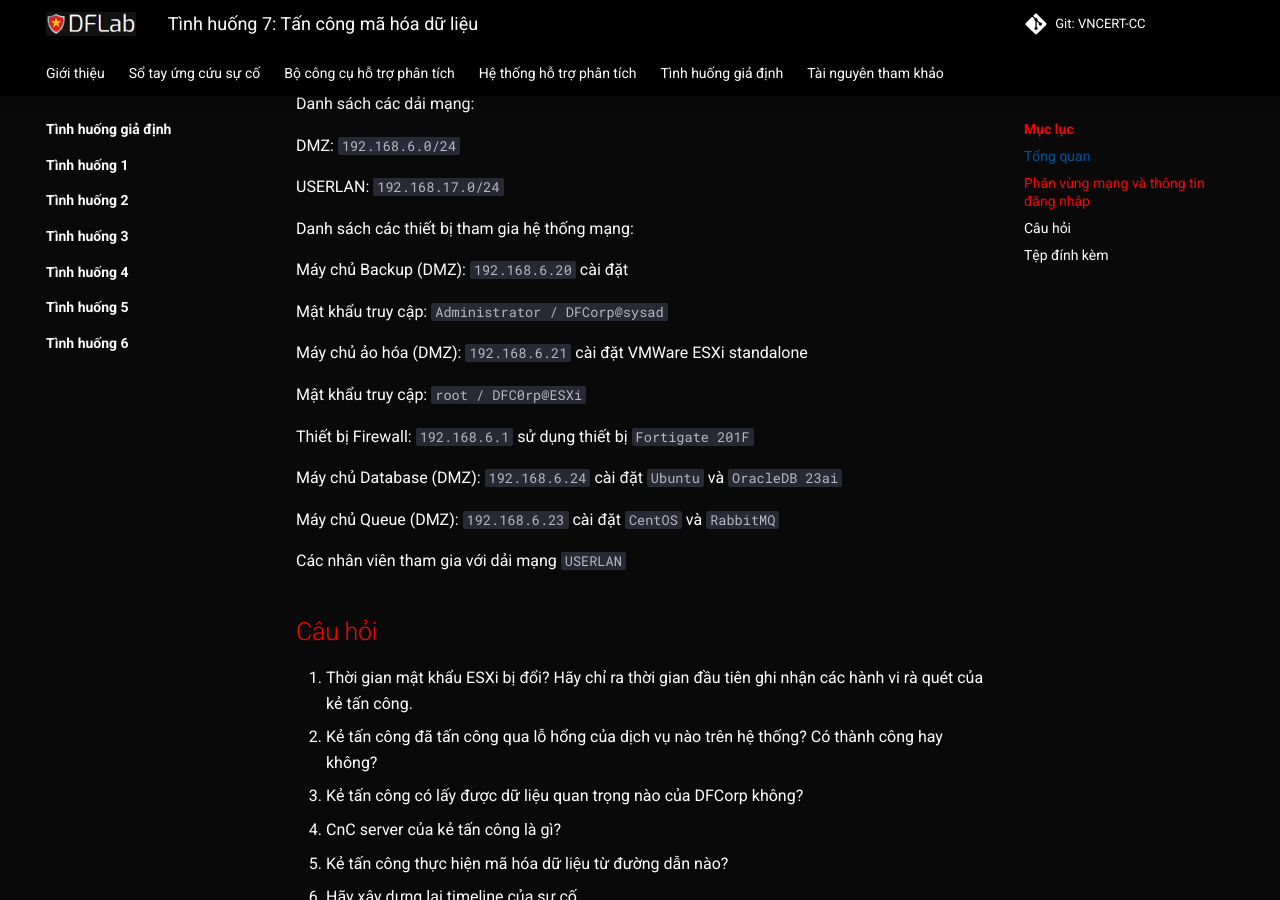
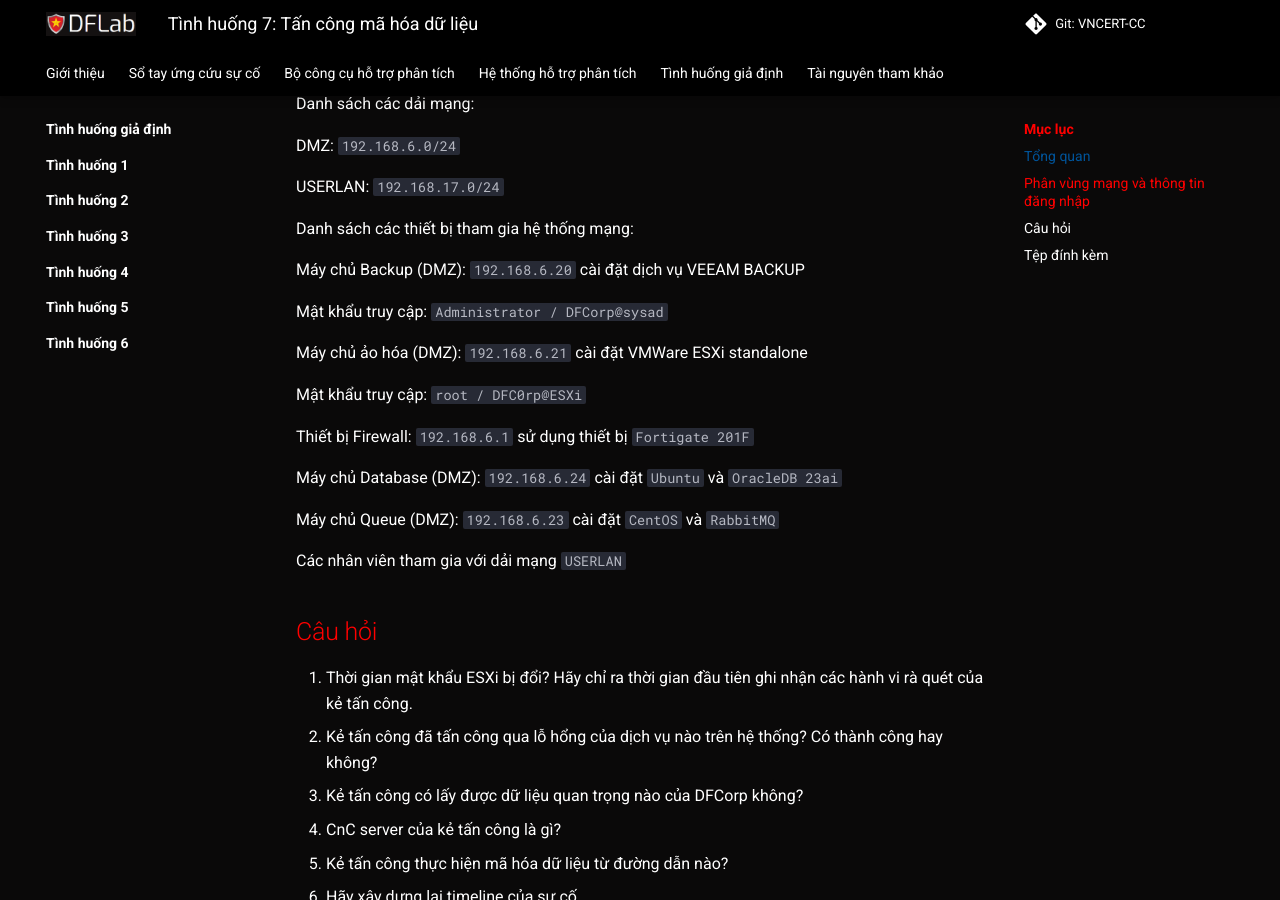
Before and after one commit to VNCERT-CC/digital-forensics-lab, an MkDocs documentation site: the page built from docs/scenarios/challenge7/index.md, in a window 1280 px wide and 900 px high, scrolled down 1608 px. Built offline with MkDocs 1.6.1 and Material for MkDocs 9.7.7, drawn with Linux system fonts in a browser that asks for light colours; comment, search, counter and statistics services are not loaded.

Commit message:
update challenge 7

```diff
--- a/docs/scenarios/challenge7/index.md
+++ b/docs/scenarios/challenge7/index.md
@@ -30,7 +30,7 @@ USERLAN: `192.168.17.0/24`
 
 Danh sách các thiết bị tham gia hệ thống mạng:
 
-Máy chủ Backup (DMZ): `192.168.6.20` cài đặt
+Máy chủ Backup (DMZ): `192.168.6.20` cài đặt dịch vụ VEEAM BACKUP
 
 Mật khẩu truy cập: `Administrator / DFCorp@sysad`
 
```
